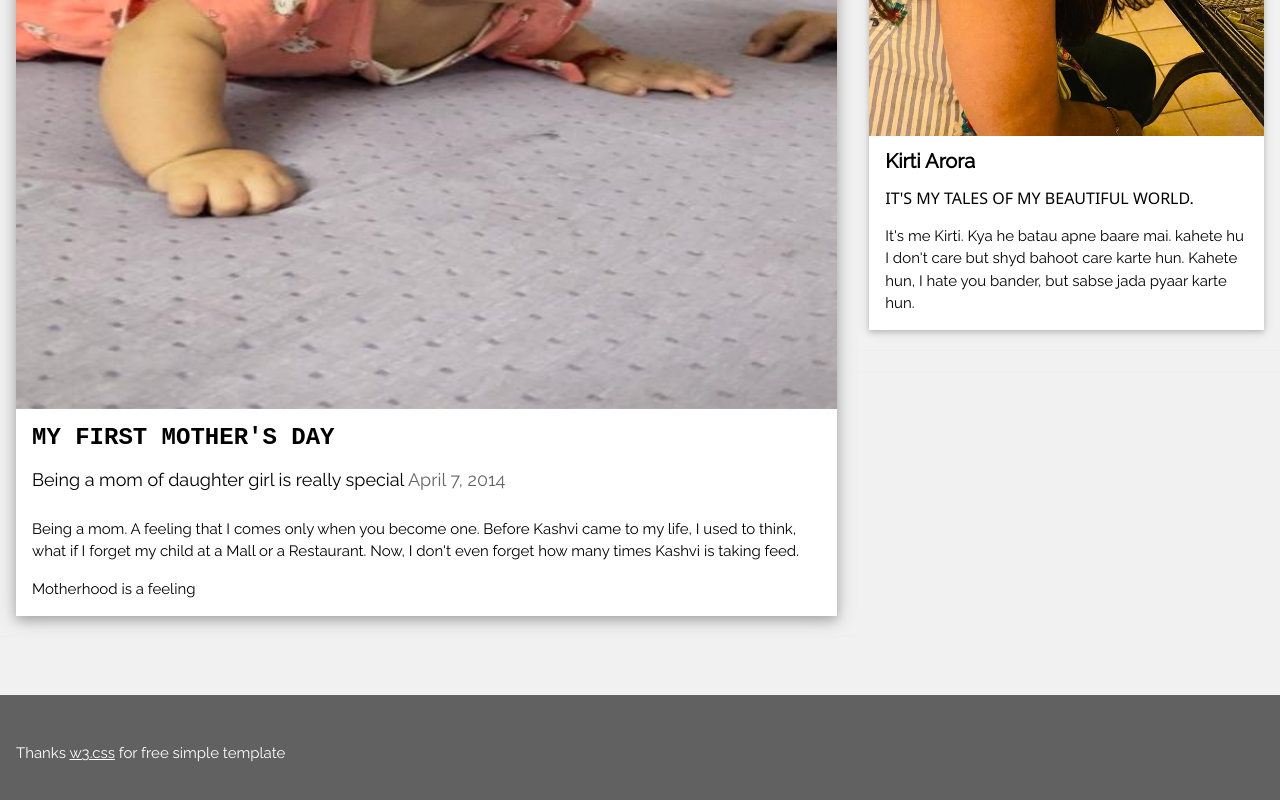
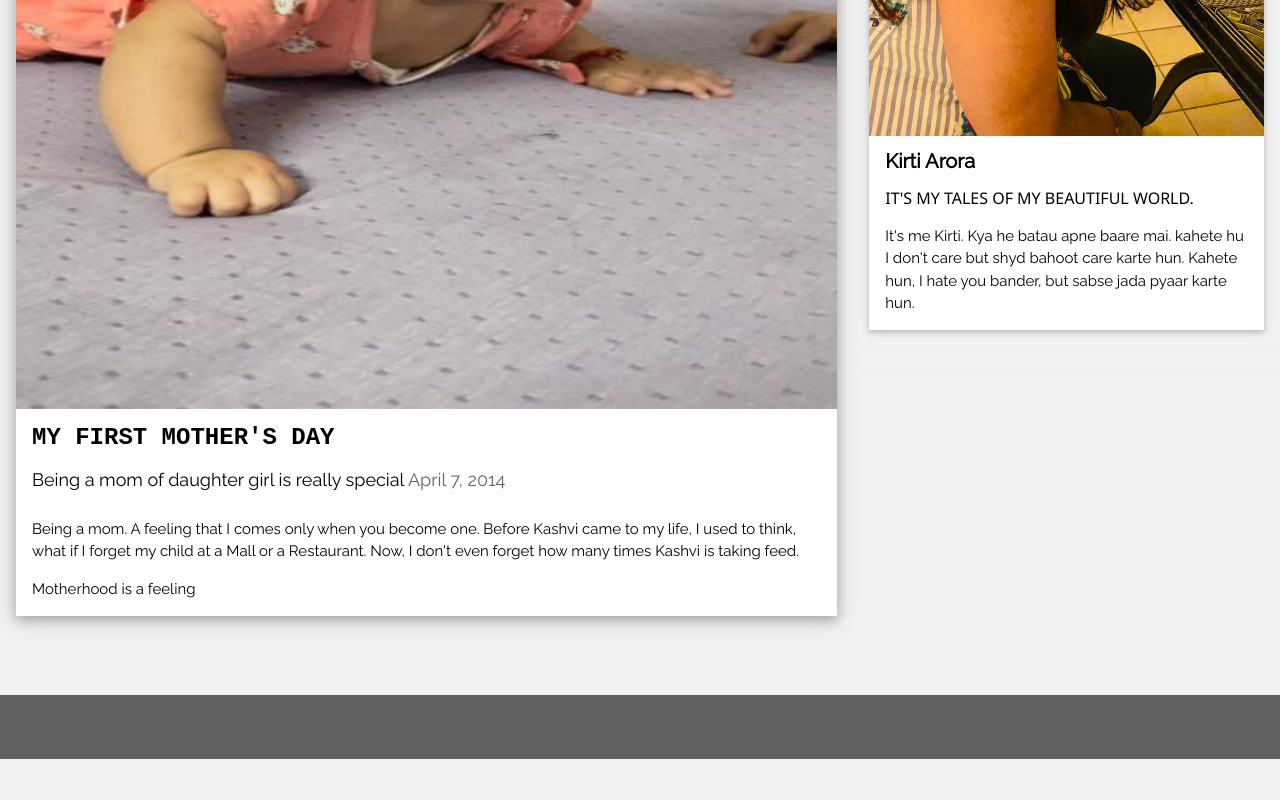
Before and after one commit to KashviSeth2401/kashviseth2401.github.io, a plain HTML site: page index.html in a window 1280 px wide. Shown: the part 587-1387 px from the top of the page. After the commit the page ends 1346 px from the top, so only its background shows below. Drawn offline with Linux system fonts and the light colour scheme.

Commit message:
Update index.html

```diff
--- a/index.html
+++ b/index.html
@@ -145,7 +145,7 @@ and is wrapped around the whole page content, except for the footer in this exam
 <footer class="w3-container w3-dark-grey w3-padding-32 w3-margin-top">
 <!--   <button class="w3-button w3-black w3-disabled w3-padding-large w3-margin-bottom">Previous</button>
   <button class="w3-button w3-black w3-padding-large w3-margin-bottom">Next »</button> -->
-  <p>Thanks <a href="https://www.w3schools.com/w3css/default.asp" target="_blank">w3.css</a> for free simple template</p>
+<!--   <p>Thanks <a href="https://www.w3schools.com/w3css/default.asp" target="_blank">w3.css</a> for free simple template</p> -->
 </footer>
 
 </body>
```
